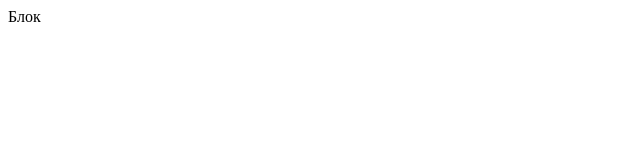
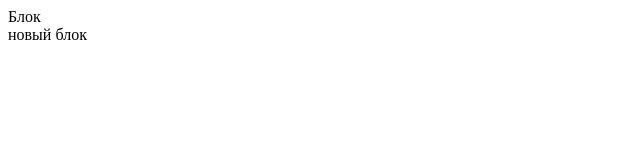
Before and after one commit to Xhelat97/first-project, a plain HTML site: page index.html in a window 1280 px wide. Shown: the full height of the page, 0-640 px from the left. Drawn offline with Linux system fonts and the light colour scheme.

Commit message:
добавлен новый блок

```diff
--- a/index.html
+++ b/index.html
@@ -7,5 +7,6 @@
 </head>
 <body>
     <div>Блок</div>
+    <div>новый блок</div>
 </body>
 </html>
```
